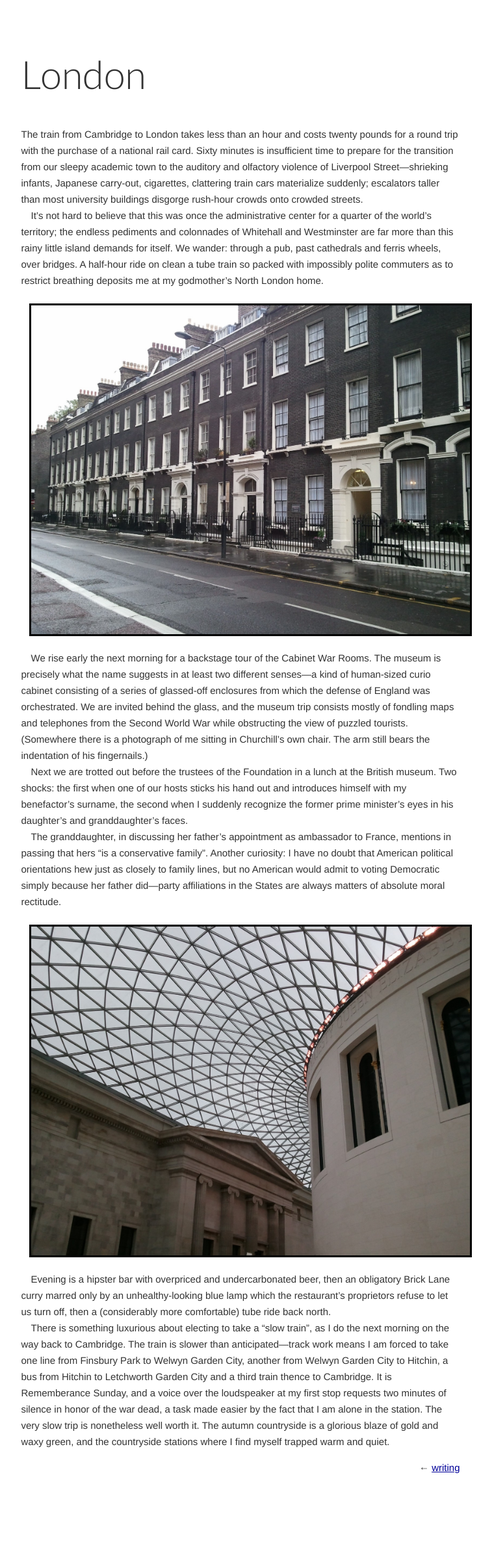
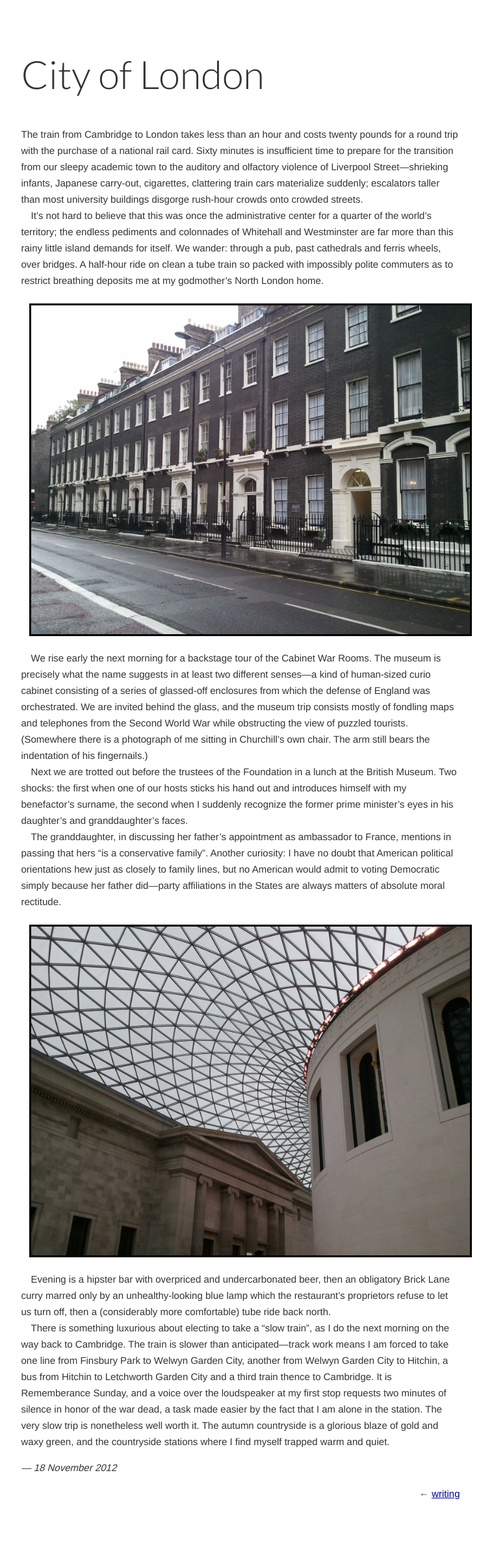
Before and after one commit to jacobandreas/writing, a Jekyll site: the page built from _posts/2012-11-18-london.md, in a window 1280 px wide. Shown: the whole page at 65% size, without its empty margins (270-1027 px from the left). Built offline with Jekyll 4.4.1, drawn with Linux system fonts in a browser that asks for light colours; before the commit the page ends 2347 px from its top, so only the background shows below that.

```diff
--- a/_layouts/essay.html
+++ b/_layouts/essay.html
@@ -11,10 +11,13 @@
   </head>
 
   <body class='essay'>
+
 <h1>{{page.title}}</h1>
 {{content}}
 
-  <p class='backlinks'>&larr; <a href='{{ site.BASE_PATH }}'>writing</a></p>
+<p class='postmeta'>&mdash; {{ page.date | date: "%d %B %Y" }}</p>
+<p class='backlinks'>&larr; <a href='{{ site.BASE_PATH }}'>writing</a></p>
+
   </body>
 
 </html>
--- a/_layouts/index.html
+++ b/_layouts/index.html
@@ -7,6 +7,10 @@
       rel='stylesheet' type='text/css' />
     <link href='{{ site.BASE_PATH }}/css/style.css' rel='stylesheet'
       type='text/css' />
+    <script type="text/javascript"
+      src="https://ajax.googleapis.com/ajax/libs/jquery/1.8.3/jquery.min.js">
+    </script>
+    <script type="text/javascript" src="{{ site.BASE_PATH}}/js/script.js"></script>
     <script type="text/javascript">
       var _gaq = _gaq || [];
       _gaq.push(['_setAccount', 'UA-2625914-8']);
--- a/_posts/2012-11-18-london.md
+++ b/_posts/2012-11-18-london.md
@@ -1,5 +1,5 @@
 ---
-title: London
+title: City of London
 layout: essay
 categories: [churchill]
 ---
@@ -32,7 +32,7 @@ puzzled tourists. (Somewhere there is a photograph of me sitting in Churchill's
 own chair. The arm still bears the indentation of his fingernails.)
 
 Next we are trotted out before the trustees of the Foundation in a lunch at the
-British museum.  Two shocks: the first when one of our hosts sticks his hand out
+British Museum.  Two shocks: the first when one of our hosts sticks his hand out
 and introduces himself with my benefactor's surname, the second when I suddenly
 recognize the former prime minister's eyes in his daughter's and granddaughter's
 faces.
--- a/css/style.css
+++ b/css/style.css
@@ -27,7 +27,7 @@ img {
   border-width: 10px 0 5px 0;
 }*/
 
-h1, h2, h3 {
+h1, h2 {
   font-family: 'Lato', sans-serif;
 }
 
@@ -35,7 +35,7 @@ h1 {
   font-weight: 300;
 }
 
-h2, h3 {
+h2 {
   font-weight: 900;
 }
 
@@ -59,8 +59,8 @@ h2 {
 }
 
 h3 {
-  font-size: 1.125em;
-  line-height: 1.333em;
+  /*font-size: 1.125em;
+  line-height: 1.333em;*/
   margin: 0.889em 0;
 }
 
@@ -249,3 +249,20 @@ sup, sub {
 }
 
 sub { top: 0.4em; }
+
+.highlight {
+  padding: 1px 1em;
+  background: #eee;
+  margin: -1px -1em;
+}
+
+.togglemarker {
+  position: relative;
+  top: -.1em;
+}
+
+.postmeta {
+  text-indent: 0;
+  font-style: italic;
+  margin-top: 1em;
+}
```
Also changed, not shown: index.html (+28 -2 lines), js/script.js (added, +35 -0 lines).
